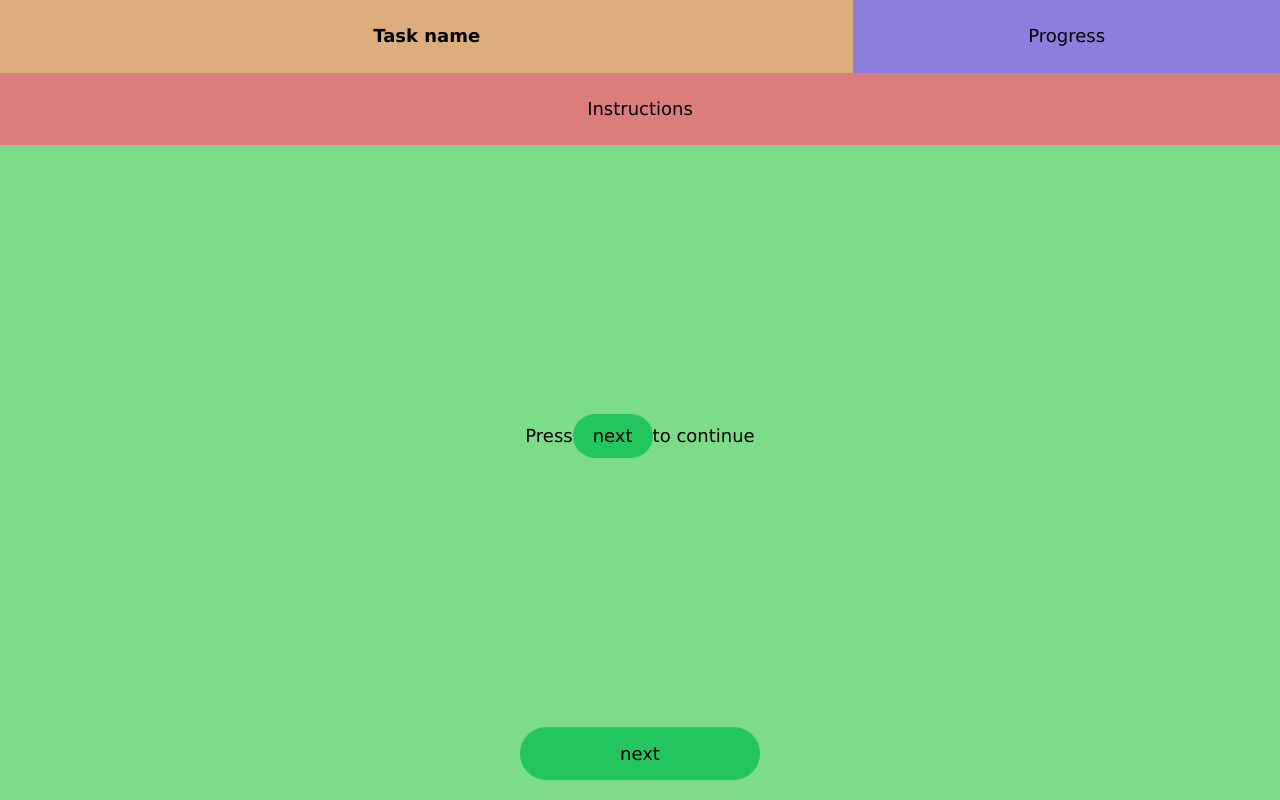
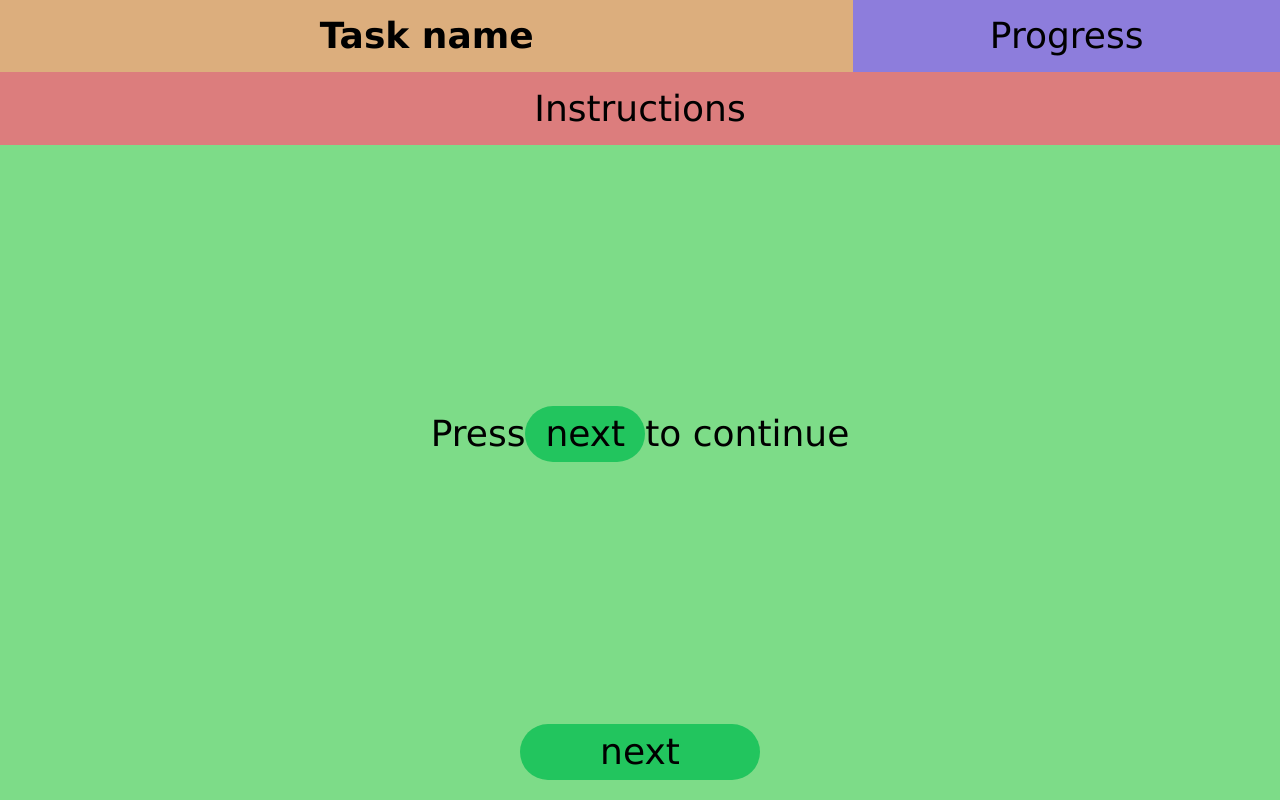
Before and after one commit to ntnon/svelte-cog, a SvelteKit app: page / in a window 1280 px wide. Built offline with nearby package versions, Linux system fonts and the light colour scheme.

Commit message:
Update main class size in layout.svelte

```diff
--- a/src/routes/+layout.svelte
+++ b/src/routes/+layout.svelte
@@ -13,7 +13,7 @@
 	<link rel="manifest" href="src/manifest.json" />
 </svelte:head>
 
-<main class="h-[100vh] flex justify-center text-lg">
+<main class="h-[100vh] flex justify-center text-lg md:text-4xl">
 	<slot />
 </main>
 
```
